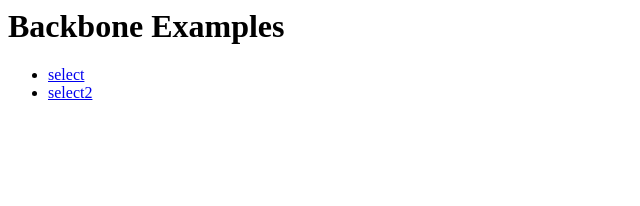
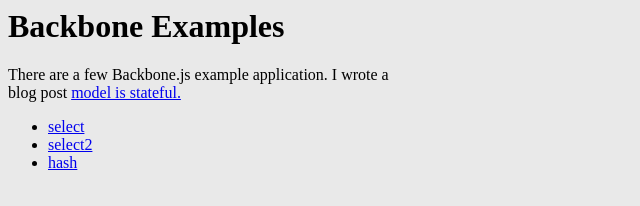
Before and after one commit to smagch/backbone-examples, a plain HTML site: page index.html in a window 1280 px wide. Shown: the whole page, without its empty margins (0-640 px from the left). Drawn offline with Linux system fonts and the light colour scheme.

Commit message:
add hash link

```diff
--- a/index.html
+++ b/index.html
@@ -1,11 +1,29 @@
 <html>
 <head>
+<style>
+
+body {
+  background: #E9E9E9;
+}
+
+p {
+  width: 400px;
+}
+</style>
 </head>
 <body>
   <h1>Backbone Examples</h1>
+  <p>
+    There are a few Backbone.js example application.
+    I wrote a blog post
+    <a href='http://smagch.github.com/posts/2012-11-20-model-is-stateful.html'>
+      model is stateful.
+    </a>
+  </p>
   <ul>
     <li><a href='./select/'>select</a></li>
     <li><a href='./select2/'>select2</a></li>
+    <li><a href='./hash/'>hash</a></li>
   </ul>
 </body>
 </html>
```
